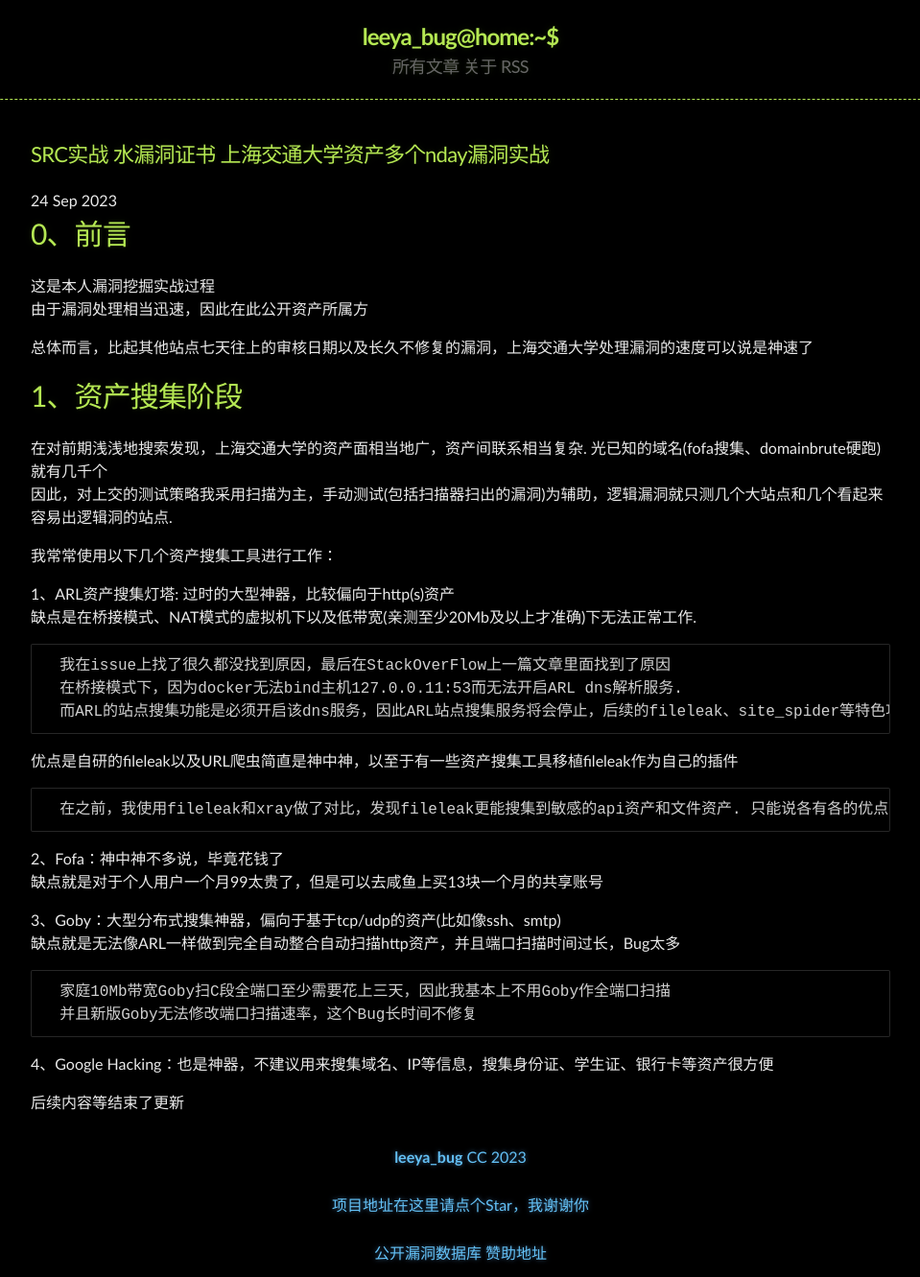
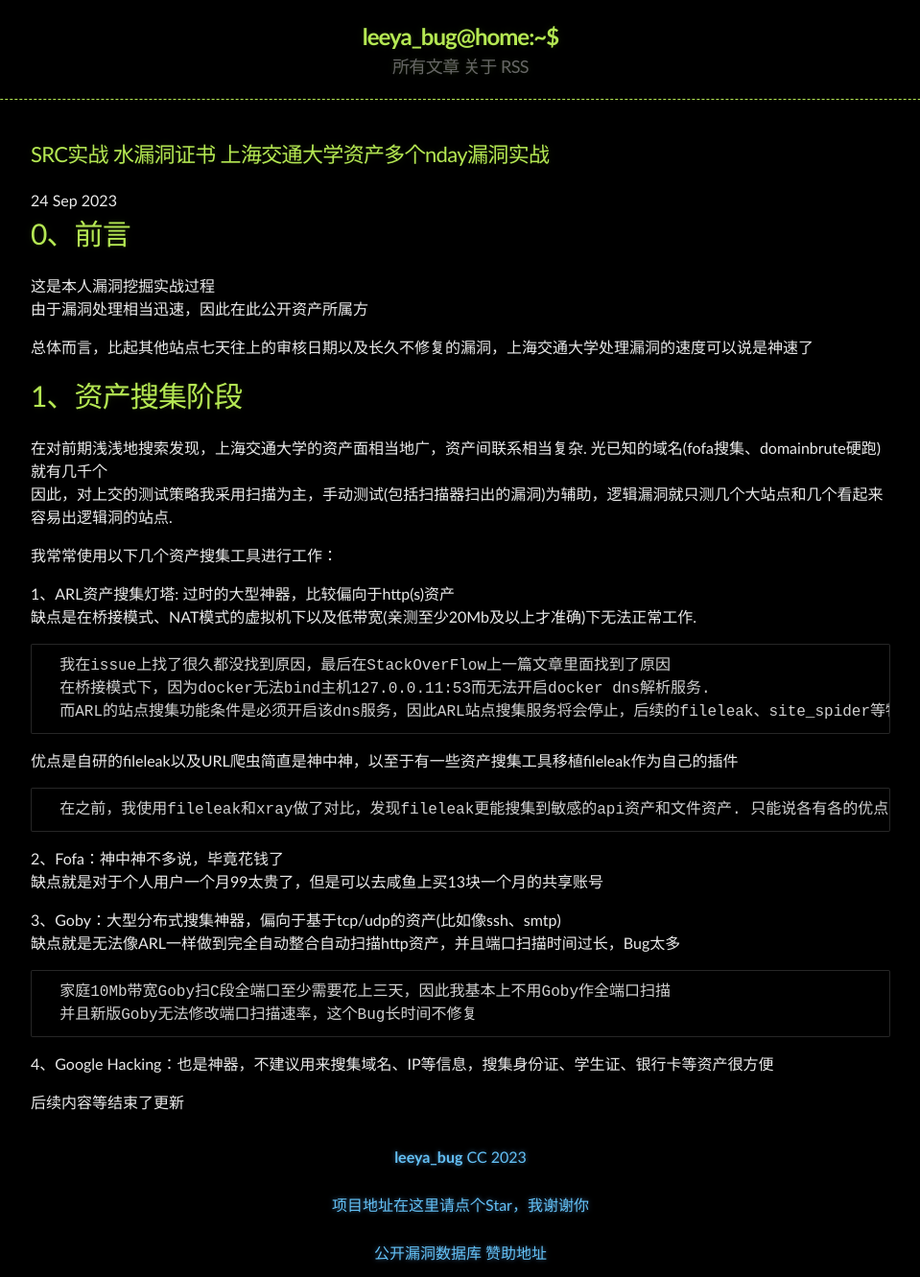
Before and after one commit to Leeyangee/leeyangee.github.io, a Jekyll site: the page built from _posts/2023-09-24-SRC实战 水漏洞证书 上海交通大学资产多个nday漏洞实战.md, in a window 1280 px wide. Shown: the whole page at 96% size, without its empty margins (160-1119 px from the left). Built offline with Jekyll 4.4.1, drawn with Linux system fonts in a browser that asks for light colours.

Commit message:
Update 2023-09-24-SRC实战 水漏洞证书 上海交通大学资产多个nday漏洞实战.md

````diff
--- a/_posts/2023-09-24-SRC实战 水漏洞证书 上海交通大学资产多个nday漏洞实战.md
+++ b/_posts/2023-09-24-SRC实战 水漏洞证书 上海交通大学资产多个nday漏洞实战.md
@@ -19,8 +19,8 @@
 缺点是在桥接模式、NAT模式的虚拟机下以及低带宽(亲测至少20Mb及以上才准确)下无法正常工作.
 ```
   我在issue上找了很久都没找到原因，最后在StackOverFlow上一篇文章里面找到了原因
-  在桥接模式下，因为docker无法bind主机127.0.0.11:53而无法开启ARL dns解析服务.
-  而ARL的站点搜集功能是必须开启该dns服务，因此ARL站点搜集服务将会停止，后续的fileleak、site_spider等特色功能也会停止
+  在桥接模式下，因为docker无法bind主机127.0.0.11:53而无法开启docker dns解析服务.
+  而ARL的站点搜集功能条件是必须开启该dns服务，因此ARL站点搜集服务将会停止，后续的fileleak、site_spider等特色功能也会停止
 ```
 优点是自研的fileleak以及URL爬虫简直是神中神，以至于有一些资产搜集工具移植fileleak作为自己的插件
 ```
````
